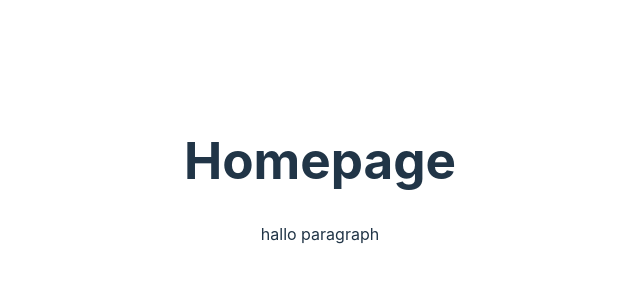
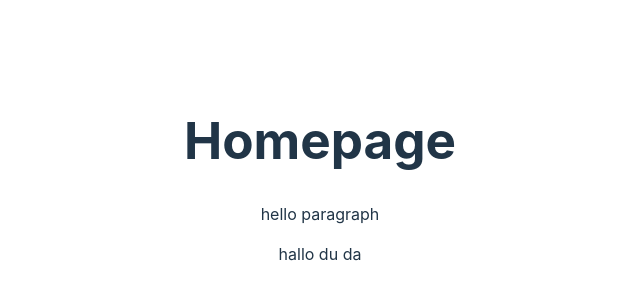
Before and after one commit to sbke-mms/react-intro, a React (Vite) app in the folder tag1/: page / in a window 1280 px wide. Shown: the part 220-520 px from the top of the page, without its empty margins (320-960 px from the left). Built offline with nearby package versions, Linux system fonts and the light colour scheme.

Commit message:
use properties

```diff
--- a/tag1/src/components/Paragraph.jsx
+++ b/tag1/src/components/Paragraph.jsx
@@ -1,6 +1,7 @@
-const Paragraph = () => {
+const Paragraph = (props ) => {
+    console.log("props: ",props)
     return <>
-    <p>hallo paragraph</p>
+    <p>{props.text}</p>
     </>;
 
 }
--- a/tag1/src/pages/Homepage.jsx
+++ b/tag1/src/pages/Homepage.jsx
@@ -4,7 +4,8 @@ import "./Homepage.css"
 function Homepage () {
     return <>
         <h1>Homepage</h1>
-        <Paragraph/>
+        <Paragraph text="hello paragraph"/>
+        <Paragraph text="hallo du da"/>
     </>
 }
 
```
